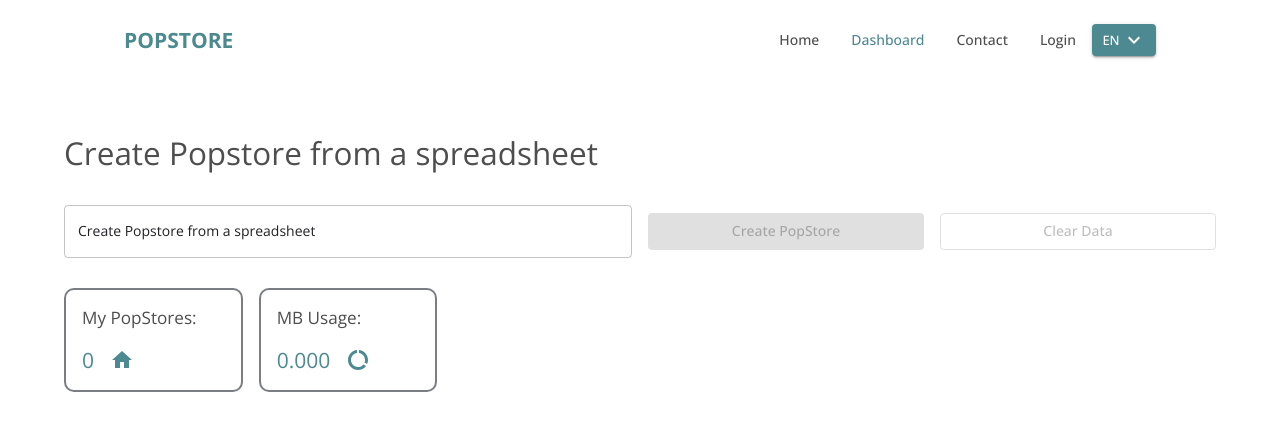
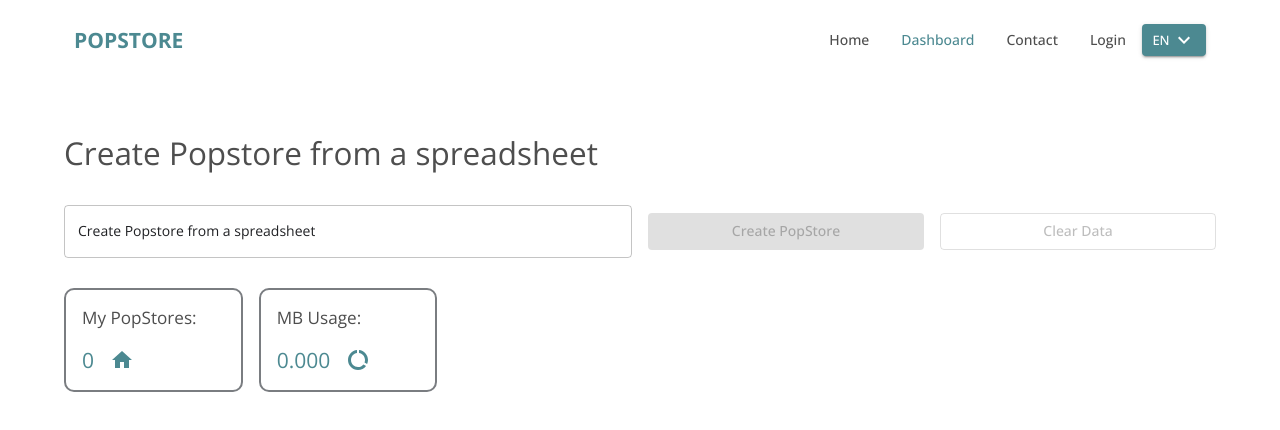
Before and after one commit to ntalegeofrey/Popstore, a React (Create React App) app: page / in a window 1280 px wide. Shown: the top 430 px of the page. Built offline with nearby package versions, Linux system fonts and the light colour scheme; no server answers; what reduxjs-toolkit-persist would draw is missing.

Commit message:
testing appbar margins

```diff
--- a/src/components/Styles/styledAppBar.js
+++ b/src/components/Styles/styledAppBar.js
@@ -24,7 +24,7 @@
     marginRight: 0,
   },
   [theme.breakpoints.up("md")]: {
-    marginLeft: "100px",
-    marginRight: "100px",
+    marginLeft: "50px",
+    marginRight: "50px",
   },
 }));
```
